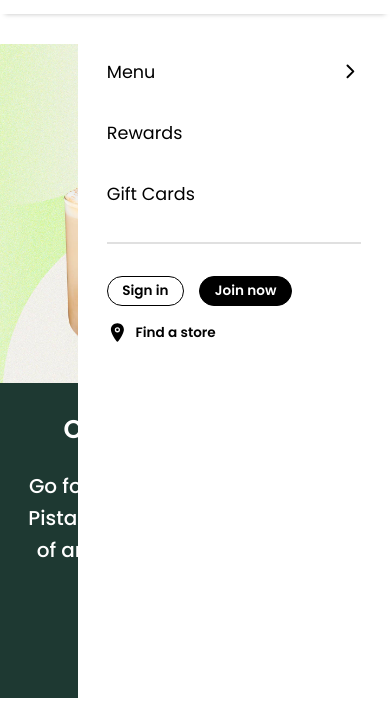
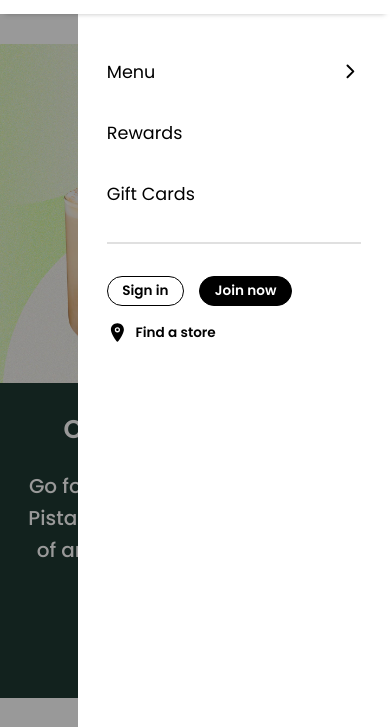
Before and after one commit to kxng0109/starbucks-mockup, a website: page index.html in a window 390 px wide. Both pictures are taken after a click on the element 350 px from the left and 37 px from the top of the page. Shown: the part 60-787 px from the top of the page. Drawn offline with nearby package versions, Linux system fonts and the light colour scheme.

Commit message:
Fixed navigation for mobile.

```diff
--- a/index.html
+++ b/index.html
@@ -13,7 +13,6 @@
 	<title>Starbucks</title>
 </head>
 <body>
-	<container id="container">
 	<header>
 		<img src="images/logo.svg" id="logo" alt="starbucks logo">
 		<ion-icon name="menu-outline" class="menu-closed"></ion-icon>
@@ -179,6 +178,5 @@
 		</div>
 		<p>© 2022 Starbucks Coffee Company. All rights reserved.</p>
 	</footer>
-	</container>
 </body>
 </html>
--- a/index.js
+++ b/index.js
@@ -1,4 +1,3 @@
-const container = document.querySelector('#container');
 const closedMenu = document.querySelector('.menu-closed');
 const nav = document.querySelector('#nav');
 const nav2 = document.querySelector('#nav2');
@@ -10,16 +9,18 @@ closedMenu.onclick = () =>{
 	if (closedMenu.getAttribute('name') === 'menu-outline') {
 		closedMenu.setAttribute('name', 'close-outline');
 		nav.style.animation = 'flyIn 0.15s ease-in forwards';
-		container.style.pointerEvents = 'none';
-		// container.style.filter = 'brightness(60%)';
+		document.body.style.overflowY = 'hidden';
+		main.style.filter = 'brightness(60%)';
+		window.scrollTo(0, 0);
 	} else {
 		closedMenu.setAttribute('name', 'menu-outline');
 		nav2.style.animation = 'flyOut 0.15s ease-out forwards';
 		nav.style.animation = 'flyOut 0.15s ease-out forwards';
-		container.style.pointerEvents = 'auto';
-		// container.style.filter = 'brightness(100%)';
+		document.body.style.overflowY = 'auto';
+		main.style.filter = 'brightness(100%)';
 	}
 }
 
 clickableNav.onclick = () =>{
+	nav2.style.animation = 'flyIn 0.15s ease-in forwards';
 }
--- a/styles.css
+++ b/styles.css
@@ -14,13 +14,9 @@
 	--black: #000;
 }
 
-body, #container{
+body{
 	width: 100%;
 	font-family: 'Poppins', sans-serif;
-}
-
-#container{
-	overflow-y: visible;
 }
 
 header{
@@ -52,6 +48,11 @@ header>ion-icon{
 
 #logo{
 	width: 40px;
+}
+
+#main{
+	padding-top: 30px;
+	background-color: white;
 }
 
 nav, nav2{
@@ -170,6 +171,7 @@ nav ion-icon, nav2 ion-icon{
 #latte{
 	background-color: var(--darkgreen);
 	color: white;
+	margin-top: 0;
 }
 
 .text-area, #note{
```
Lines whose indentation alone changed are shown as unchanged.
